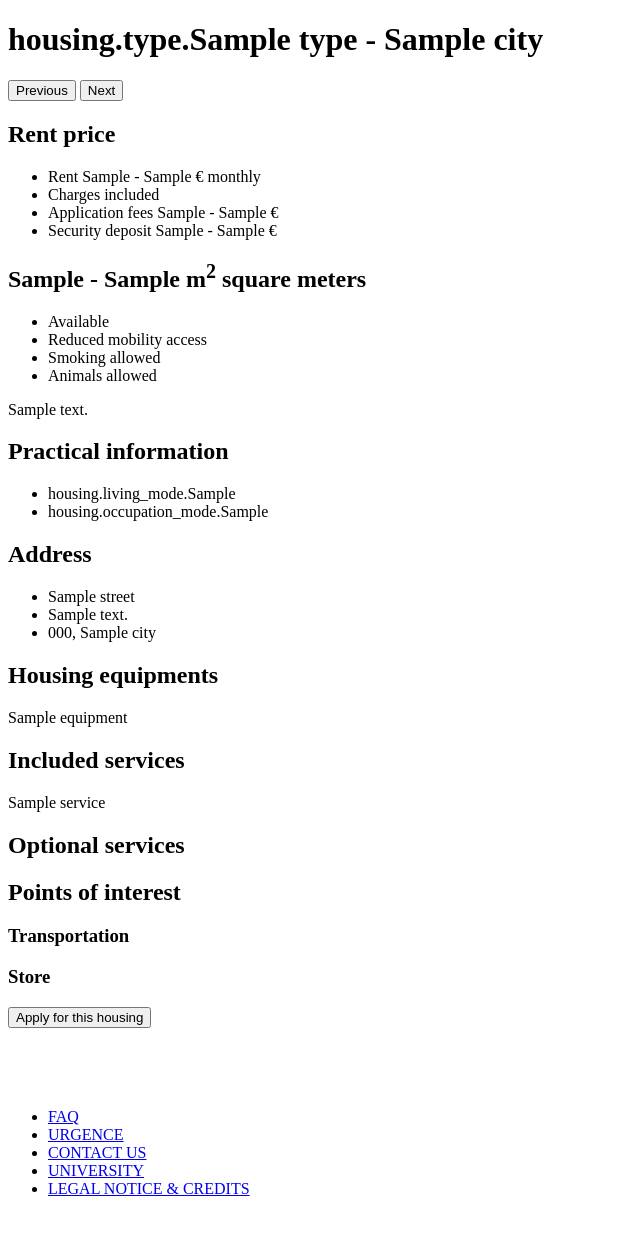
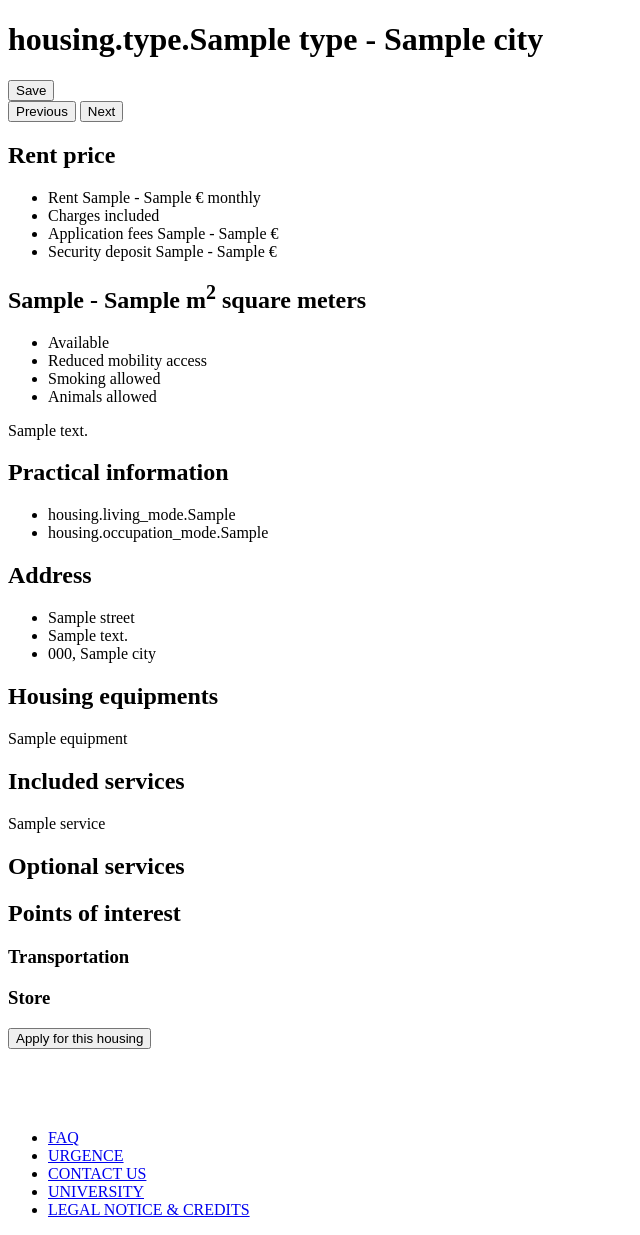
Before and after one commit to CentraleSupelec/casa, a Symfony app: template templates/housing/index.html.twig in a window 1280 px wide. Shown: the part 114-1349 px from the top of the page, without its empty margins (0-640 px from the left). Before the commit the page ends 1310 px from the top, so only its background shows below. Run offline with Twig, Linux system fonts and the light colour scheme; the template is opened without the code that fills it: most values are stand-ins (such as "Sample title", 1, 10 or a date in 2020); some libraries are stand-ins or nearby versions.

Commit message:
Merge branch 'add-bookmark' into 'main'
Add bookmark

See merge request upslogement/psuh-app!21

GitOrigin-RevId: 34610d54a20acbb2f5771ebd1eaa5a89e1d58c18

```diff
--- /dev/null
+++ b/templates/housing/_bookmark_button.html.twig
@@ -0,0 +1,38 @@
+{% macro displayBookmarkButton(housing) %}
+    {% if
+        app.user
+            and is_granted('ROLE_STUDENT')
+            and housing in app.user.bookmarks %}
+        <a href="{{
+            path(
+                'app_housing_remove_bookmark',
+                {
+                    id: housing.id,
+                    origin: app.request.get('_route'),
+                    query: app.request.query.all
+                }
+            )
+            }}">
+            <button type="button" class="btn btn-outline-primary bookmark">
+                <i class="fa-solid fa-heart-circle-minus"></i>
+                <span>{{ 'bookmark.remove'|trans }}</span>
+            </button>
+        </a>
+    {% else %}
+        <a href="{{
+            path(
+                'app_housing_add_bookmark',
+                {
+                    id: housing.id,
+                    origin: app.request.get('_route'),
+                    query: app.request.query.all
+                }
+            )
+            }}">
+            <button type="button" class="btn btn-outline-primary bookmark">
+                <i class="fa-solid fa-heart-circle-plus"></i>
+                <span>{{ 'bookmark.add'|trans }}</span>
+            </button>
+        </a>
+    {% endif %}
+{% endmacro %}
--- a/templates/housing/_carousel.html.twig
+++ b/templates/housing/_carousel.html.twig
@@ -16,7 +16,7 @@
                     loop.index
                     }} of {{ pictures|length }} ">
                     <a href="#">
-                        <!-- sert à l'accessibilité , lire les infos -->
+                        <!-- necessary for accessibility (screen reader) -->
                         <img src="{{ pictureBaseUrl }}/{{
                             picture.getPicture()
                             }}"
--- a/templates/housing/index.html.twig
+++ b/templates/housing/index.html.twig
@@ -7,16 +7,22 @@
 {% import 'housing/_range_data.html.twig' as RangeData %}
 {% import 'housing/_address.html.twig' as Address %}
 {% import 'housing/_carousel.html.twig' as Carousel %}
+{% import 'housing/_bookmark_button.html.twig' as Bookmark %}
 
 {% block body %}
     <main class="container housing-detail-page text-dark" id="maincontent">
         <div class="row justify-content-center">
-            <div class="col col-lg-8 pt-3">
-                <h1 class="text-center text-primary">
-                    {{ ("housing.type.#{housing.type}")|trans }} - {{
-                        housing.housingGroup.address.city
-                    }}
-                </h1>
+            <div class="col-12 col-lg-8 pt-3">
+                <div class="row">
+                    <h1 class="col-12 col-md-9 text-center text-primary">
+                        {{ ("housing.type.#{housing.type}")|trans }} - {{
+                            housing.housingGroup.address.city
+                        }}
+                    </h1>
+                    <div class="col-12 col-md-3 mb-2 text-center text-md-end">
+                        {{ Bookmark.displayBookmarkButton(housing) }}
+                    </div>
+                </div>
 
                 {{
                     Carousel.displayHousingCarousel(
@@ -28,7 +34,7 @@
 
                 <div class="row">
                     <div class="col-12 col-md-6 mt-4">
-                        <h2 class="text-info text-center text-md-start">
+                        <h2 class="text-primary text-center text-md-start">
                             <span class="me-1">
                                 <i class="fa-solid fa-euro-sign fa-xl"></i>
                             </span>
@@ -80,7 +86,7 @@
                         </ul>
                     </div>
                     <div class="col-12 col-md-6 mt-4">
-                        <h2 class="text-info text-center text-md-end">
+                        <h2 class="text-primary text-center text-md-end">
                             <span class="me-1">
                                 <i class="fa-solid fa-ruler-combined fa-xl"></i>
                             </span>
@@ -95,12 +101,12 @@
                             <li class="main-info">
                                 {% if housing.available %}
                                     {{ 'housing.available'|trans }}
-                                    <span class="ms-2 text-info">
+                                    <span class="ms-2 text-primary">
                                         <i class="fa-solid fa-check"></i>
                                     </span>
                                 {% else %}
                                     {{ 'housing.unavailable'|trans }}
-                                    <span class="ms-2 text-info">
+                                    <span class="ms-2 text-primary">
                                         <i class="fa-solid fa-xmark"></i>
                                     </span>
                                 {% endif %}
@@ -108,14 +114,14 @@
                             <li class="main-info">
                                 {% if housing.accessibility %}
                                     {{ 'housing.accessible'|trans }}
-                                    <span class="ms-2 text-info">
+                                    <span class="ms-2 text-primary">
                                         <i class="fa-brands fa-accessible-icon">
 
                                         </i>
                                     </span>
                                 {% else %}
                                     {{ 'housing.non_accessible'|trans }}
-                                    <span class="ms-2 text-info">
+                                    <span class="ms-2 text-primary">
                                         <i class="fa-solid fa-xmark"></i>
                                     </span>
                                 {% endif %}
@@ -123,12 +129,12 @@
                             <li class="main-info">
                                 {% if housing.smoking %}
                                     {{ 'housing.smoking'|trans }}
-                                    <span class="ms-2 text-info">
+                                    <span class="ms-2 text-primary">
                                         <i class="fa-solid fa-smoking"></i>
                                     </span>
                                 {% else %}
                                     {{ 'housing.non_smoking'|trans }}
-                                    <span class="ms-2 text-info">
+                                    <span class="ms-2 text-primary">
                                         <i class="fa-solid fa-ban-smoking"></i>
                                     </span>
                                 {% endif %}
@@ -136,12 +142,12 @@
                             <li class="main-info">
                                 {% if housing.animalsAllowed %}
                                     {{ 'housing.animals_allowed'|trans }}
-                                    <span class="ms-2 text-info">
+                                    <span class="ms-2 text-primary">
                                         <i class="fa-solid fa-paw"></i>
                                     </span>
                                 {% else %}
                                     {{ 'housing.animals_non_allowed'|trans }}
-                                    <span class="ms-2 text-info">
+                                    <span class="ms-2 text-primary">
                                         <i class="fa-solid fa-ban"></i>
                                     </span>
                                 {% endif %}
@@ -162,7 +168,7 @@
 
                 <div class="row">
                     <div class="col-12 col-md-6 mt-4">
-                        <h2 class="text-info text-center text-md-start">
+                        <h2 class="text-primary text-center text-md-start">
                             <span class="me-1">
                                 <i class="fa-solid fa-circle-info fa-xl"></i>
                             </span>
@@ -182,7 +188,7 @@
                         </ul>
                     </div>
                     <div class="col-12 col-md-6 mt-4">
-                        <h2 class="text-info text-center text-md-end">
+                        <h2 class="text-primary text-center text-md-end">
                             <span class="me-1">
                                 <i class="fa-solid fa-location-dot fa-xl"></i>
                             </span>
@@ -198,7 +204,7 @@
                     </div>
                 </div>
 
-                <h2 class="mt-4 mb-3 text-info text-center text-md-start">
+                <h2 class="mt-4 mb-3 text-primary text-center text-md-start">
                     {{ 'housing.equipment.title'|trans }}
                 </h2>
                 <div class="row">
@@ -222,7 +228,7 @@
                     </div>
                 </div>
 
-                <h2 class="mt-4 mb-3 text-info text-center text-md-start">
+                <h2 class="mt-4 mb-3 text-primary text-center text-md-start">
                     {{ 'housing.services.included'|trans }}
                 </h2>
                 <div class="row">
@@ -250,7 +256,7 @@
                     </div>
                 </div>
 
-                <h2 class="mt-4 mb-3 text-info text-center text-md-start">
+                <h2 class="mt-4 mb-3 text-primary text-center text-md-start">
                     {{ 'housing.services.optional'|trans }}
                 </h2>
                 <div class="row">
@@ -278,7 +284,7 @@
                     </div>
                 </div>
 
-                <h2 class="mt-4 mb-0 text-info text-center text-md-start">
+                <h2 class="mt-4 mb-0 text-primary text-center text-md-start">
                     {{ 'housing.point_of_interest'|trans }}
                 </h2>
                 <div class="row">
@@ -294,10 +300,12 @@
                         <ul class="text-center text-md-start">
                             {% for poi in housing.housingGroup.pointsOfInterest %}
                                 {% if poi.category == 'transportation' %}
-                                    <li class="main-info">
-                                        {{ poi.label }}
+                                    <li class="main-info d-flex flex-column">
+                                        <span>{{ poi.label }}</span>
                                         {% if poi.description is not null %}
-                                            : {{ poi.description }}
+                                            <span class="minor-info">
+                                                {{ poi.description }}
+                                            </span>
                                         {% endif %}
                                     </li>
                                 {% endif %}
--- a/translations/messages.en.yaml
+++ b/translations/messages.en.yaml
@@ -118,3 +118,6 @@ footer:
     legal: legal notice & credits
     urgent: urgence
     university: University
+bookmark:
+    add: Save
+    remove: Remove
--- a/translations/messages.fr.yaml
+++ b/translations/messages.fr.yaml
@@ -118,3 +118,6 @@ footer:
     legal: mentions légales
     urgent: urgent
     university: L'université
+bookmark:
+    add: Enregistrer
+    remove: Supprimer
```
Also changed, not shown: docker-compose.yml (+10 -0 lines), migrations/Version20220426131436.php (added, +37 -0 lines), src/Controller/HousingController.php (+58 -1 lines), src/Controller/StudentController.php (+6 -4 lines), src/Entity/Student.php (+34 -0 lines), templates/housing/_housing_card.html.twig (+41 -37 lines), templates/student/index.html.twig (+19 -7 lines), README.md, 2 other files.
